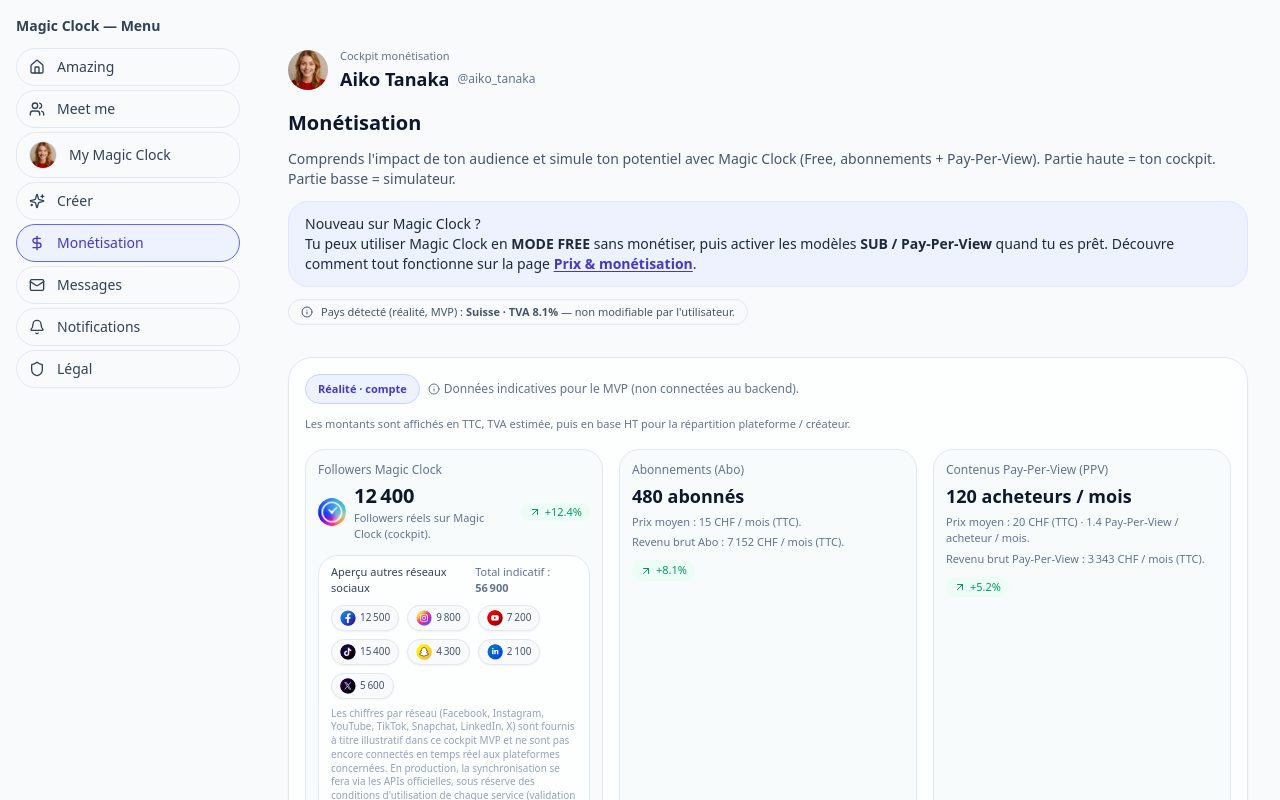
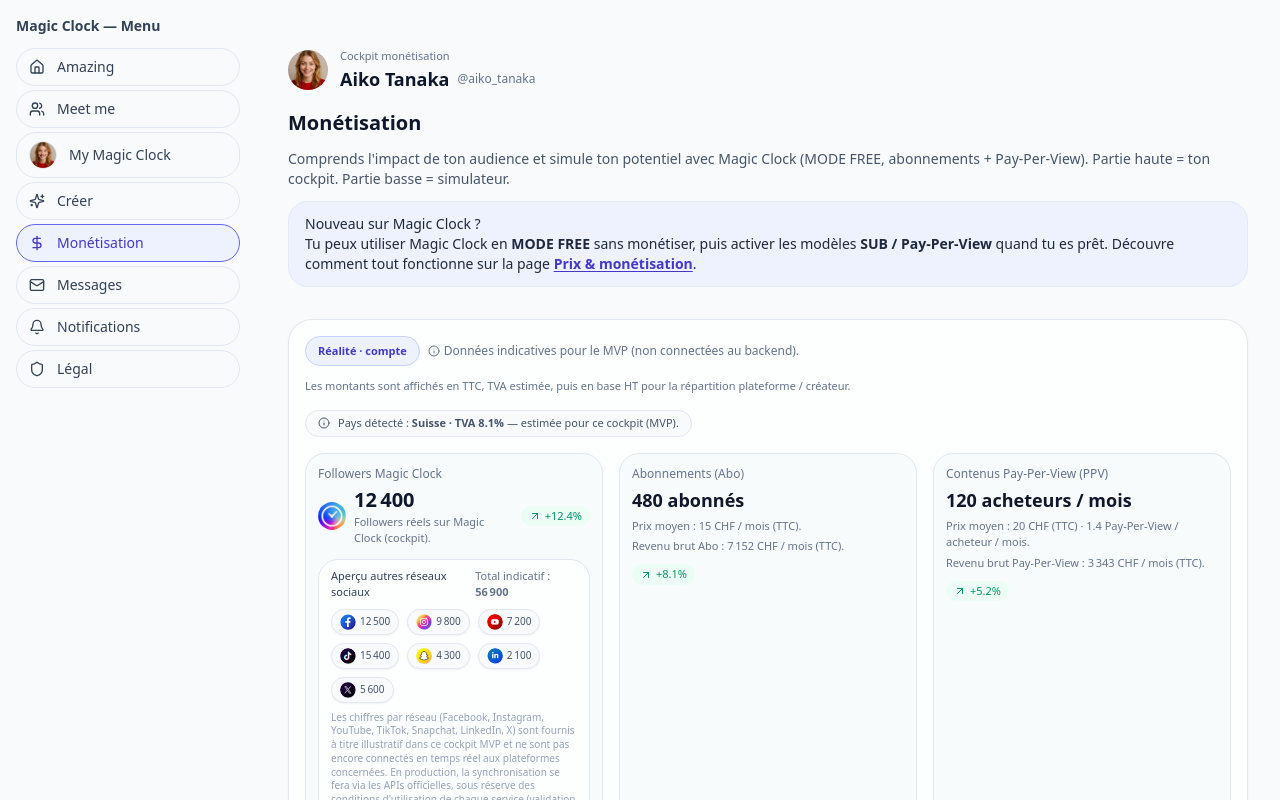
Before and after one commit to welcome-magic-clock/magic-clock-web-mvp, a Next.js app: page /monet in a window 1280 px wide. Shown: the top 800 px of the page. Built offline with nearby package versions, Linux system fonts and the light colour scheme.

Commit message:
Update page.tsx

```diff
--- a/app/monet/page.tsx
+++ b/app/monet/page.tsx
@@ -375,8 +375,8 @@ export default function MonetPage() {
           <h2 className="text-xl font-semibold">Monétisation</h2>
          <p className="text-sm text-slate-600">
   Comprends l&apos;impact de ton audience et simule ton potentiel avec
-            Magic Clock (Free, abonnements + Pay-Per-View). Partie haute = ton
-            cockpit. Partie basse = simulateur.
+  Magic Clock (MODE FREE, abonnements + Pay-Per-View). Partie haute =
+  ton cockpit. Partie basse = simulateur.
 </p>
 
           {/* Lien vers la page Prix & monétisation */}
@@ -396,18 +396,6 @@ export default function MonetPage() {
               </Link>
               .
             </p>
-          </div>
-
-          <div className="inline-flex items-center gap-2 rounded-full border border-slate-200 bg-slate-50 px-3 py-1 text-[11px] text-slate-600">
-            <Info className="h-3 w-3" />
-            <span>
-              Pays détecté (réalité, MVP) :{" "}
-              <strong>
-                {CURRENT_COUNTRY.label} · TVA{" "}
-                {Math.round(vatRateReal * 1000) / 10}%
-              </strong>{" "}
-              — non modifiable par l&apos;utilisateur.
-            </span>
           </div>
         </div>
       </header>
@@ -430,8 +418,22 @@ export default function MonetPage() {
     </p>
   </div>
 
+  {/* Encadré TVA / pays déplacé ici */}
+  <div className="inline-flex items-center gap-2 rounded-full border border-slate-200 bg-slate-50 px-3 py-1 text-[11px] text-slate-600">
+    <Info className="h-3 w-3" />
+    <span>
+      Pays détecté :{" "}
+      <strong>
+        {CURRENT_COUNTRY.label} · TVA{" "}
+        {Math.round(vatRateReal * 1000) / 10}%
+      </strong>{" "}
+      — estimée pour ce cockpit (MVP).
+    </span>
+  </div>
+
+  {/* ... puis la grille avec Followers / Abo / Pay-Per-View */}
   <div className="grid gap-4 md:grid-cols-3">
-          {/* Followers */}
+    {/* Followers / Abo / PPV comme avant */}
           <div className="rounded-xl border border-slate-200 bg-slate-50/80 p-3">
             {/* Ligne Magic Clock = réel */}
             <p className="text-xs text-slate-500">Followers Magic Clock</p>
```
Lines whose indentation alone changed are shown as unchanged.
